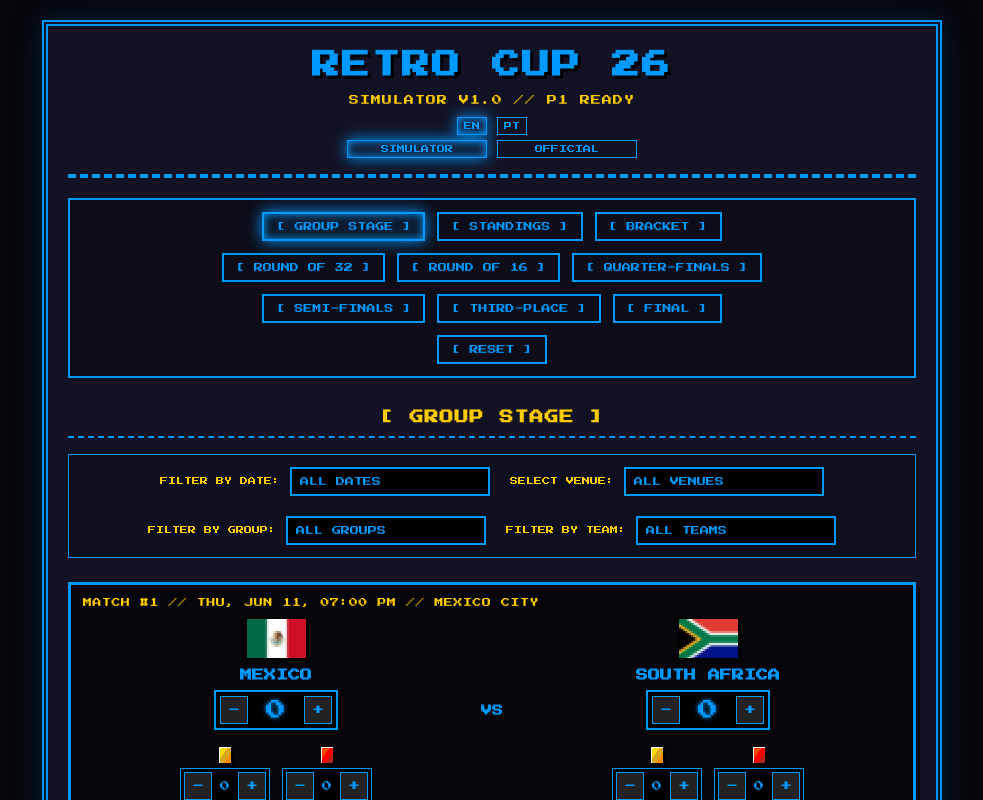
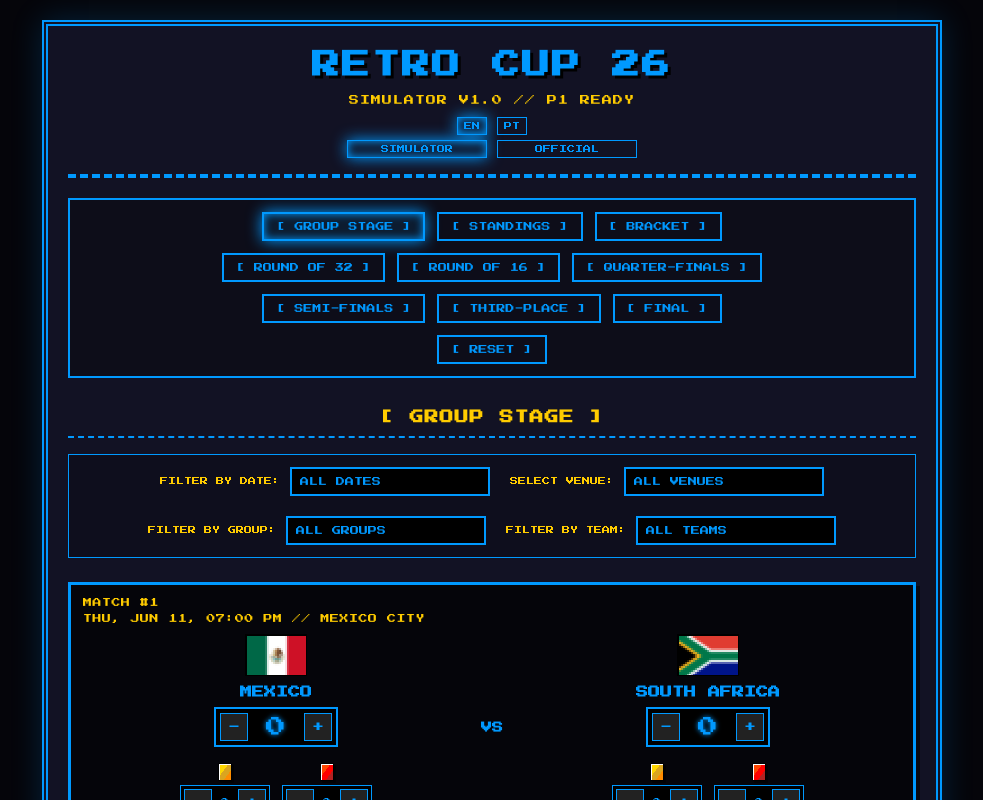
Before and after one commit to gianct79/retro-cup-26, a Svelte app: page / in a window 1280 px wide. Shown: the top 800 px of the page, without its empty margins (148-1131 px from the left). Built offline with nearby package versions, Linux system fonts and the light colour scheme.

Commit message:
v25
Match card data placement

```diff
--- a/src/components/MatchCard.svelte
+++ b/src/components/MatchCard.svelte
@@ -10,13 +10,16 @@
 </script>
 
 <div class="match-card">
-  {#if !isReadOnly && match.played}
-    <button type="button" class="match-card-reset-btn" onclick={() => onReset(match.id)}>
-      {t.ui.reset}
-    </button>
-  {/if}
-  <div class="match-meta">
-    {t.ui.match_label} #{match.id} // {formatDate(match.date)} // {venues[match.venue] || match.venue}
+  <div class="match-header-meta">
+    <span class="match-id-label">{t.ui.match_label} #{match.id}</span>
+    {#if !isReadOnly && match.played}
+      <button type="button" class="match-card-reset-btn" onclick={() => onReset(match.id)}>
+        {t.ui.reset}
+      </button>
+    {/if}
+  </div>
+  <div class="match-sub-meta">
+    {formatDate(match.date)} // {venues[match.venue] || match.venue}
   </div>
 
   <div class="match-teams {match.id > 72 ? 'knockout-teams' : ''}">
--- a/src/styles/app.css
+++ b/src/styles/app.css
@@ -279,9 +279,6 @@
 }
 
 .match-card-reset-btn {
-  position: absolute;
-  top: 8px;
-  right: 8px;
   background: transparent;
   border: 1px solid var(--arcade-red);
   color: var(--arcade-red);
@@ -312,7 +309,21 @@
   background: rgba(var(--arcade-neon-rgb), 0.03);
 }
 
-.match-meta {
+.match-header-meta {
+  display: flex;
+  justify-content: space-between;
+  align-items: center;
+  margin-bottom: 4px;
+}
+
+.match-id-label {
+  font-size: 9px;
+  color: var(--arcade-accent);
+  text-transform: uppercase;
+  letter-spacing: 0.5px;
+}
+
+.match-sub-meta {
   font-size: 9px;
   color: var(--arcade-accent);
   margin-bottom: 8px;
```
